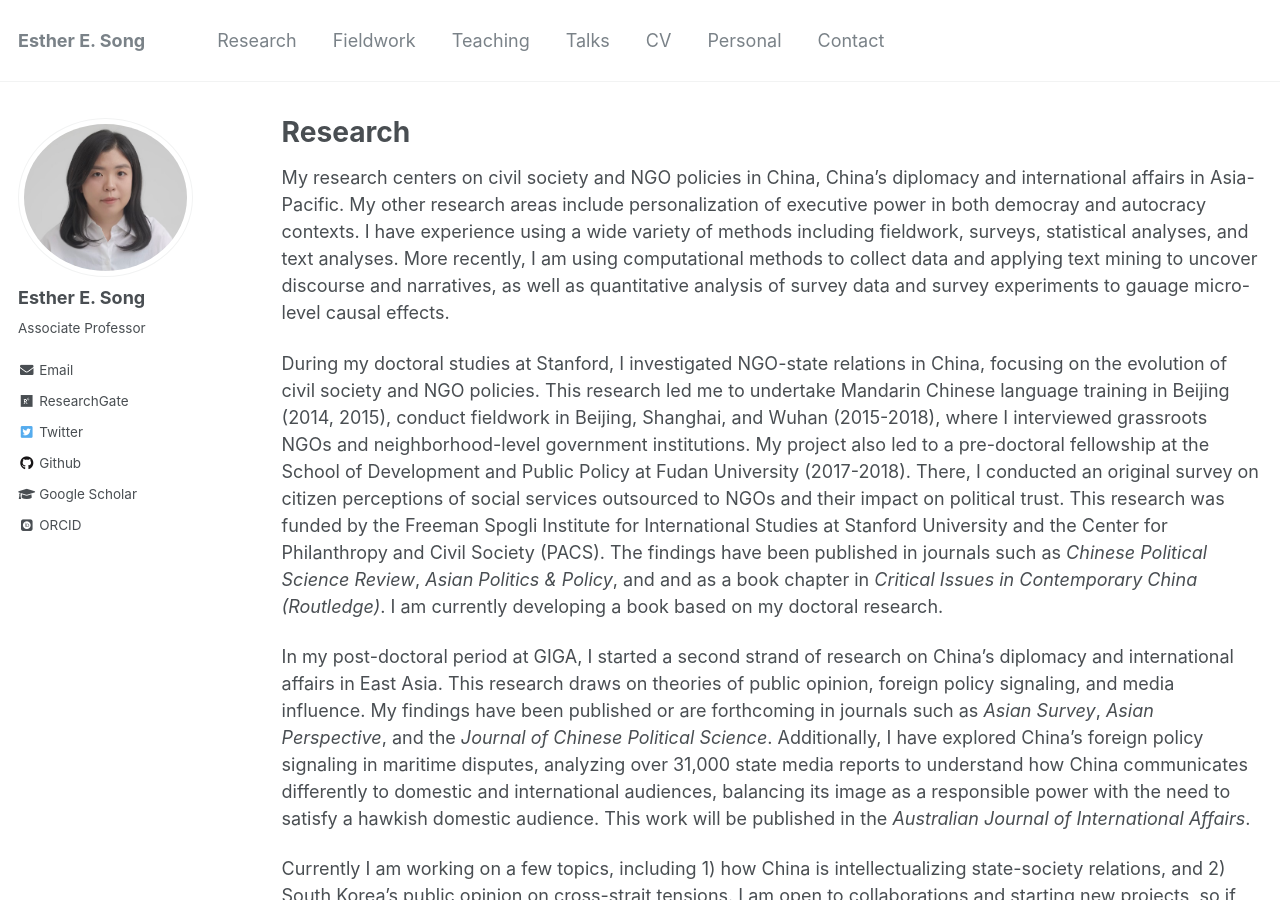
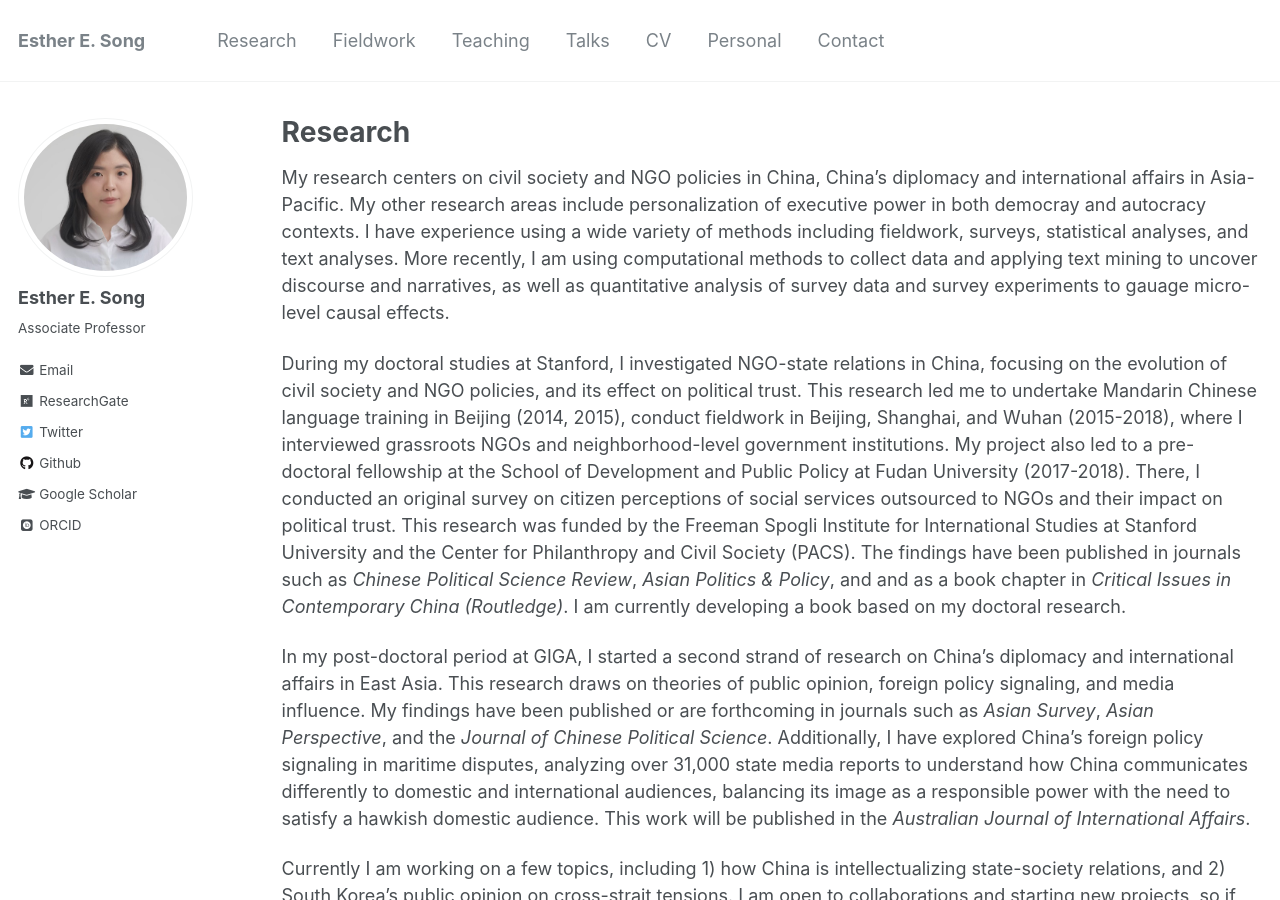
Before and after one commit to ehsong/ehsong.github.io, a Jekyll site: the page built from _pages/research.md, in a window 1280 px wide and 900 px high. Built offline with Jekyll 4.4.1, drawn with Linux system fonts in a browser that asks for light colours; some web fonts are replaced.

Commit message:
Update research.md

```diff
--- a/_pages/research.md
+++ b/_pages/research.md
@@ -8,7 +8,7 @@
 {% include base_path %}
 My research centers on civil society and NGO policies in China, China's diplomacy and international affairs in Asia-Pacific. My other research areas include personalization of executive power in both democray and autocracy contexts. I have experience using a wide variety of methods including fieldwork, surveys, statistical analyses, and text analyses. More recently, I am using computational methods to collect data and applying text mining to uncover discourse and narratives, as well as quantitative analysis of survey data and survey experiments to gauage micro-level causal effects.
 
-During my doctoral studies at Stanford, I investigated NGO-state relations in China, focusing on the evolution of civil society and NGO policies.  This research led me to undertake Mandarin Chinese language training in Beijing (2014, 2015), conduct fieldwork in Beijing, Shanghai, and Wuhan (2015-2018), where I interviewed grassroots NGOs and neighborhood-level government institutions. My project also led to a pre-doctoral fellowship at the School of Development and Public Policy at Fudan University (2017-2018). There, I conducted an original survey on citizen perceptions of social services outsourced to NGOs and their impact on political trust. This research was funded by the Freeman Spogli Institute for International Studies at Stanford University and the Center for Philanthropy and Civil Society (PACS). The findings have been published in journals such as *Chinese Political Science Review*, *Asian Politics & Policy*, and and as a book chapter in *Critical Issues in Contemporary China (Routledge)*. I am currently developing a book based on my doctoral research.
+During my doctoral studies at Stanford, I investigated NGO-state relations in China, focusing on the evolution of civil society and NGO policies, and its effect on political trust.  This research led me to undertake Mandarin Chinese language training in Beijing (2014, 2015), conduct fieldwork in Beijing, Shanghai, and Wuhan (2015-2018), where I interviewed grassroots NGOs and neighborhood-level government institutions. My project also led to a pre-doctoral fellowship at the School of Development and Public Policy at Fudan University (2017-2018). There, I conducted an original survey on citizen perceptions of social services outsourced to NGOs and their impact on political trust. This research was funded by the Freeman Spogli Institute for International Studies at Stanford University and the Center for Philanthropy and Civil Society (PACS). The findings have been published in journals such as *Chinese Political Science Review*, *Asian Politics & Policy*, and and as a book chapter in *Critical Issues in Contemporary China (Routledge)*. I am currently developing a book based on my doctoral research.
 
 In my post-doctoral period at GIGA, I started a second strand of research on China's diplomacy and international affairs in East Asia. This research draws on theories of public opinion, foreign policy signaling, and media influence. My findings have been published or are forthcoming in journals such as *Asian Survey*, *Asian Perspective*, and the *Journal of Chinese Political Science*. Additionally, I have explored China's foreign policy signaling in maritime disputes, analyzing over 31,000 state media reports to understand how China communicates differently to domestic and international audiences, balancing its image as a responsible power with the need to satisfy a hawkish domestic audience. This work will be published in the *Australian Journal of International Affairs*.
 
```
